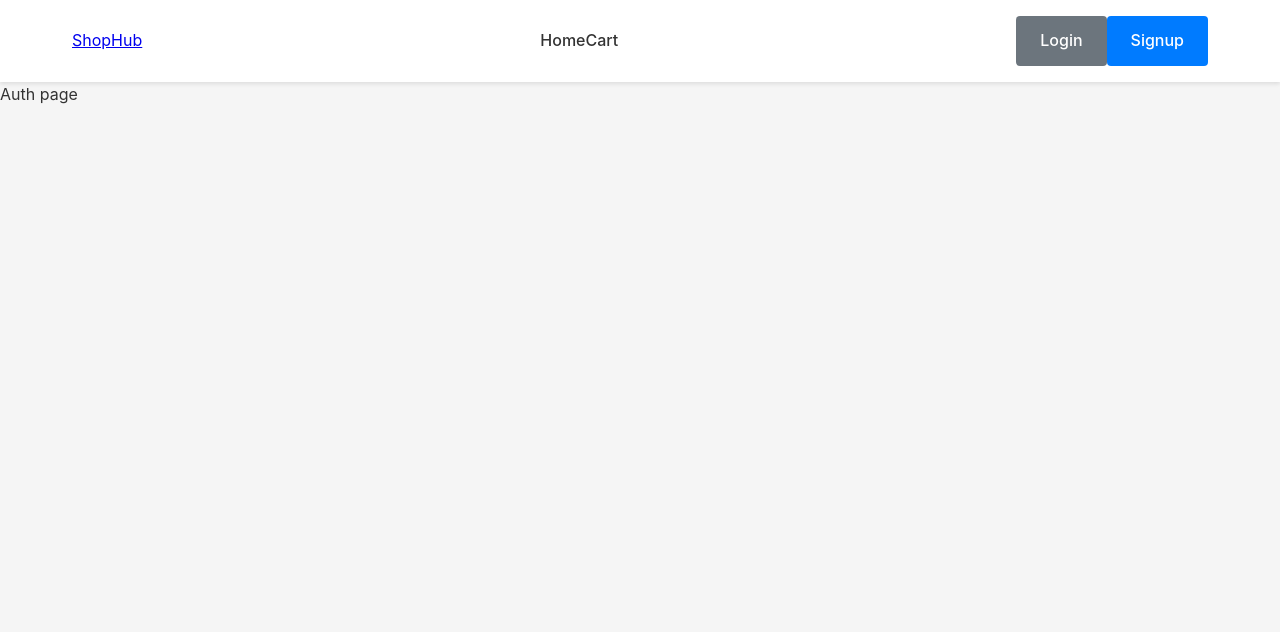
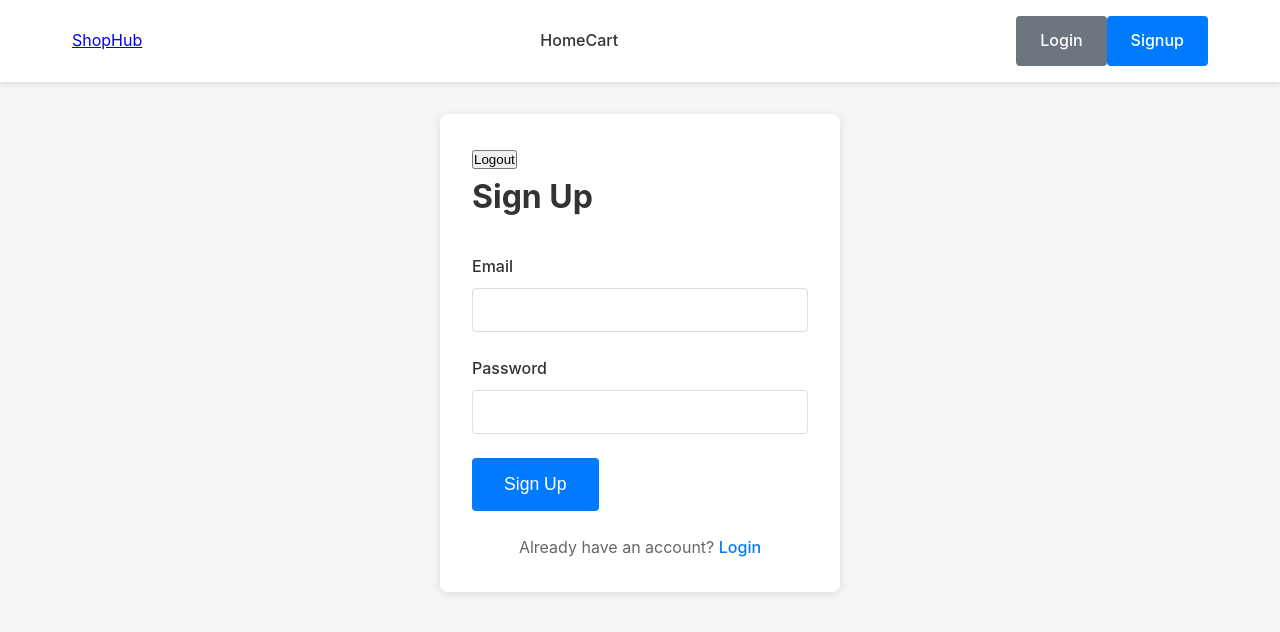
Before and after one commit to Abdulrahmanmadari/ecommerce-react-course-website, a React (Vite) app: page /auth in a window 1280 px wide. Shown: the top 632 px of the page. Built offline with nearby package versions, Linux system fonts and the light colour scheme.

Commit message:
Added auth

```diff
--- a/src/App.jsx
+++ b/src/App.jsx
@@ -4,9 +4,11 @@
 import Auth from "./pages/Auth";
 import Checkout from "./pages/Checkout";
 import Navbar from "./Components/Navbar";
+import AuthProvider from "./context/AuthContext";
 
 function App() {
   return (
+    <AuthProvider>
       <div className="app">
         <Navbar />
         <Routes>
@@ -15,6 +17,7 @@
           <Route path="/checkout" element={<Checkout />} />
         </Routes>
       </div>
+    </AuthProvider>
   );
 }
 
--- /dev/null
+++ b/src/context/AuthContext.jsx
@@ -0,0 +1,46 @@
+import { useState } from "react";
+import { createContext } from "react";
+export const AuthContext = createContext(null);
+export default function AuthProvider({ children }) {
+  const [user, setUser] = useState(
+    localStorage.getItem("currentUserEmail")
+      ? { email: localStorage.getItem("currentUserEmail") }
+      : null,
+  );
+
+  function signUp(email, password) {
+    const users = JSON.parse(localStorage.getItem("users")) || [];
+    if (users.find((u) => u.email === email)) {
+      return { success: false, error: "Email already exists" };
+    }
+    const newUser = { email, password };
+    users.push(newUser);
+    localStorage.setItem("users", JSON.stringify(users));
+    localStorage.setItem("currentUserEmail", email);
+
+    setUser({ email });
+
+    return { success: true };
+  }
+  function login(email, password) {
+    const users = JSON.parse(localStorage.getItem("users")) || [];
+  }
+
+  function logout() {
+    localStorage.removeItem("currentUserEmail");
+    const user = users.find(
+      (u) => u.email === email && u.password === password,
+    );
+    if (!user) {
+      return { success: false, error: "Invalid email or password" };
+    }
+    localStorage.setItem("currentUserEmail", email);
+    setUser({ email });
+    return { success: true };
+  }
+  return (
+    <AuthContext.Provider value={{ signUp, user, logout, login }}>
+      {children}
+    </AuthContext.Provider>
+  );
+}
--- a/src/pages/Auth.jsx
+++ b/src/pages/Auth.jsx
@@ -1,3 +1,108 @@
+import { useContext, useState } from "react";
+import { useForm } from "react-hook-form";
+import { AuthContext } from "../context/AuthContext";
+import { useNavigate } from "react-router-dom";
+
 export default function Auth() {
-  return <div>Auth page</div>;
+  const [mode, setMode] = useState("signup");
+  const [error, setError] = useState(null);
+  const navigate = useNavigate();
+  const { signUp, user, logout, login } = useContext(AuthContext);
+
+  const {
+    register,
+    handleSubmit,
+    formState: { errors },
+  } = useForm();
+
+  function onSubmit(data) {
+    setError(null);
+    let result;
+    if (mode === "signup") {
+      result = signUp(data.email, data.password);
+    } else {
+      result = login(data.email, data.password);
+    }
+
+    if (result.success) {
+      navigate("/");
+    } else {
+      setError(result.error);
+    }
+  }
+  return (
+    <div className="page">
+      <div className="container">
+        <div className="auth-container">
+          {user && <p>User logged in:{user.email}</p>}
+          <button onClick={() => logout()}>Logout</button>
+          <h1 className="page-title">
+            {mode === "signup" ? "Sign Up" : "Login"}
+          </h1>
+          <form className="auth-form" onSubmit={handleSubmit(onSubmit)}>
+            {error && <div className="error-message">{error}</div>}
+            <div className="form-group">
+              <label className="form-label" htmlFor="email">
+                Email
+              </label>
+              <input
+                className="form-input"
+                type="email"
+                id="email"
+                {...register("email", { required: "Email is required" })}
+              />
+              {errors.email && (
+                <span className="form-error">{errors.email.message}</span>
+              )}
+            </div>
+            <div className="form-group">
+              <label className="form-label" htmlFor="password">
+                Password
+              </label>
+              <input
+                className="form-input"
+                type="password"
+                id="password"
+                {...register("password", {
+                  required: "password is required",
+                  minLength: {
+                    value: 6,
+                    message: "Password must be at least  characters",
+                  },
+                  maxLength: {
+                    value: 12,
+                    message: "Password must be less than 12 characters",
+                  },
+                })}
+              />
+              {errors.password && (
+                <span className="form-error">{errors.password.message}</span>
+              )}
+            </div>
+
+            <button type="submit" className="btn btn-primary btn-large">
+              {mode === "signup" ? "Sign Up" : "Login"}
+            </button>
+          </form>
+          <div className="auth-switch">
+            {mode === "signup" ? (
+              <p>
+                Already have an account?{" "}
+                <span onClick={() => setMode("login")} className="auth-link">
+                  Login
+                </span>
+              </p>
+            ) : (
+              <p>
+                Don't have an account?{" "}
+                <span onClick={() => setMode("signup")} className="auth-link">
+                  Sign Up
+                </span>
+              </p>
+            )}
+          </div>
+        </div>
+      </div>
+    </div>
+  );
 }
```
Lines whose indentation alone changed are shown as unchanged.
